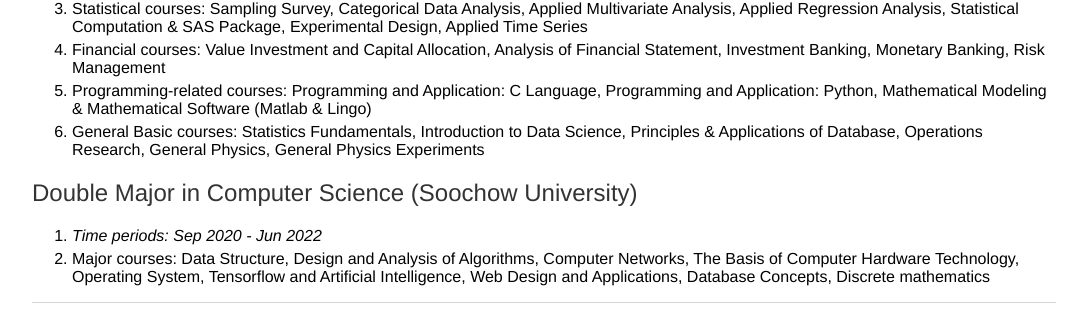
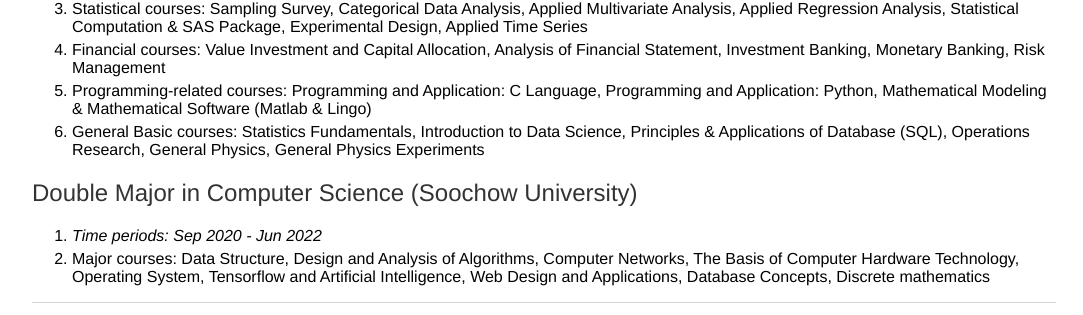
Before and after one commit to ziruigu/ziruigu.github.io, a Jekyll site: the page built from education/index.html, in a window 1280 px wide. Shown: the part 432-747 px from the top of the page, without its empty margins (96-1179 px from the left). Built offline with Jekyll 4.4.1, drawn with Linux system fonts in a browser that asks for light colours.

Commit message:
Update index.html

```diff
--- a/education/index.html
+++ b/education/index.html
@@ -17,7 +17,7 @@
  <li>Statistical courses: Sampling Survey, Categorical Data Analysis, Applied Multivariate Analysis, Applied Regression Analysis, Statistical Computation & SAS Package, Experimental Design, Applied Time Series</li>
  <li>Financial courses: Value Investment and Capital Allocation, Analysis of Financial Statement, Investment Banking, Monetary Banking, Risk Management</li>
  <li>Programming-related courses: Programming and Application: C Language, Programming and Application: Python, Mathematical Modeling & Mathematical Software (Matlab & Lingo)</li>
- <li>General Basic courses: Statistics Fundamentals, Introduction to Data Science, Principles & Applications of Database, Operations Research, General Physics, General Physics Experiments</li>
+ <li>General Basic courses: Statistics Fundamentals, Introduction to Data Science, Principles & Applications of Database (SQL), Operations Research, General Physics, General Physics Experiments</li>
 
   </ol>
 
```
